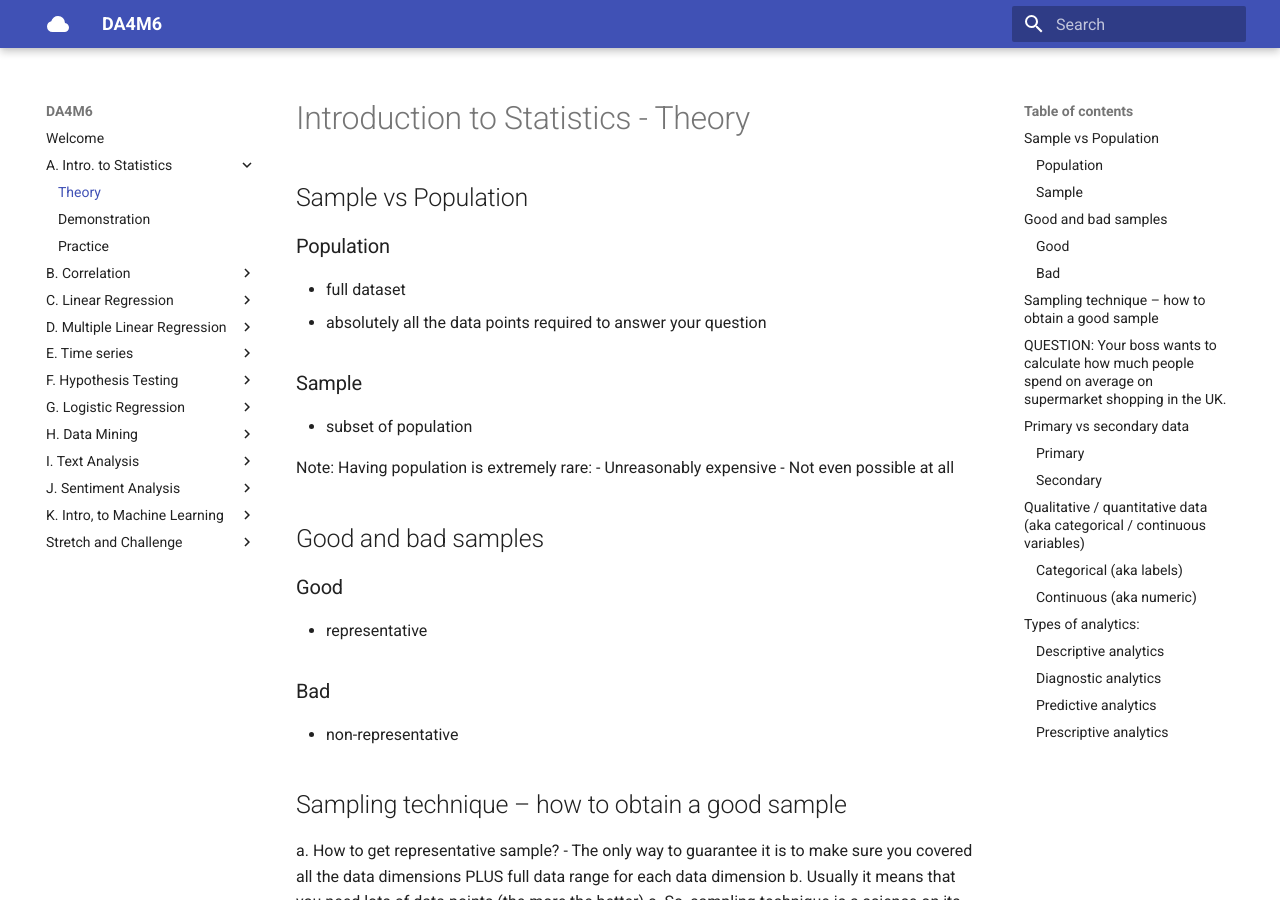
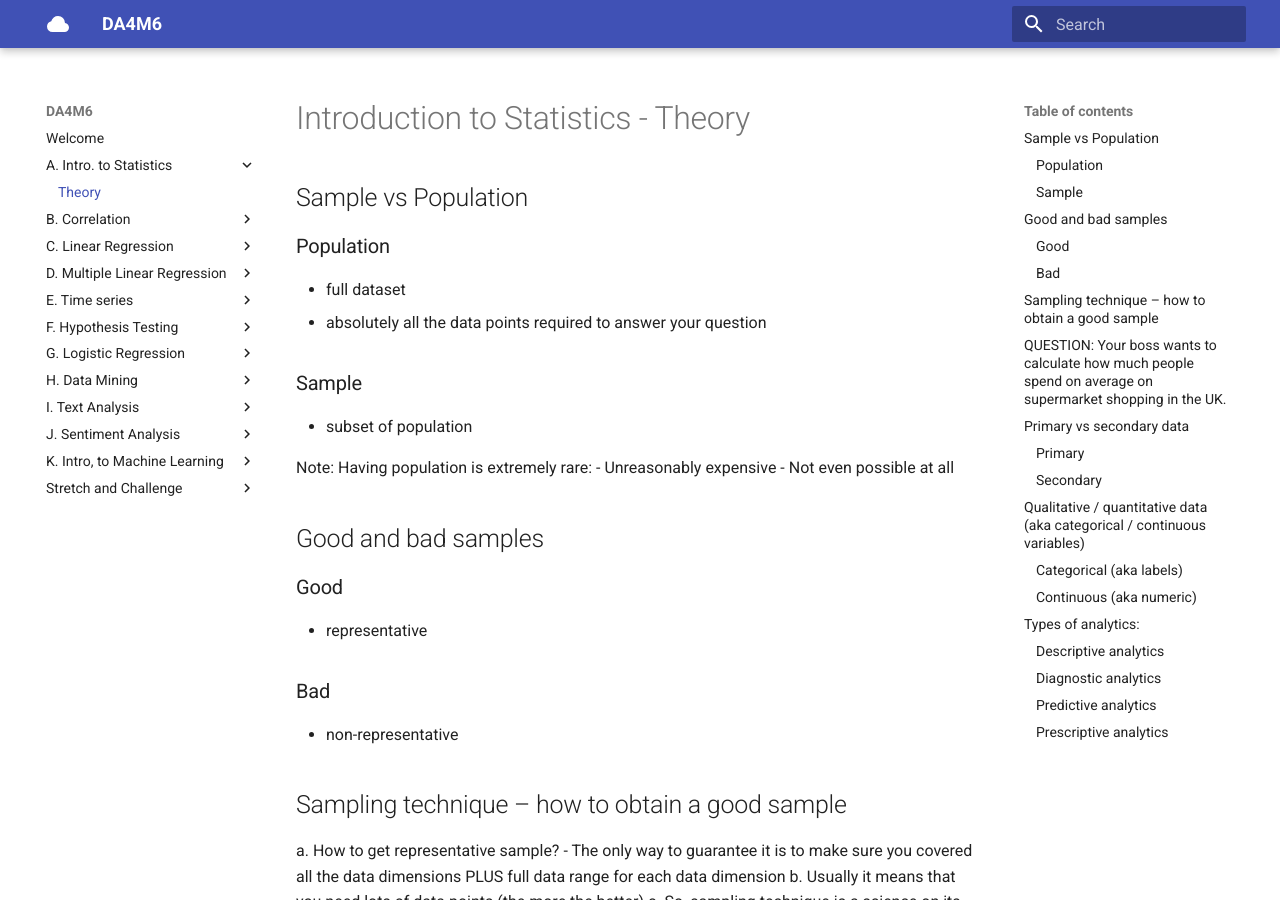
Before and after one commit to barbourians/DA4M6, an MkDocs documentation site: the page built from docs/introduction/index.md, in a window 1280 px wide and 900 px high. Built offline with MkDocs 1.6.1 and Material for MkDocs 9.7.7, drawn with Linux system fonts in a browser that asks for light colours; some of the changed lines change nothing that is shown.

Commit message:
Update mkdocs.yml

```diff
--- a/mkdocs.yml
+++ b/mkdocs.yml
@@ -7,12 +7,12 @@
   - Welcome: index.md
   - "A. Intro. to Statistics":
     - "Theory": introduction/index.md
-    - "Demonstration" : introduction/demo.md
-    - "Practice": introduction/labs.md
   - "B. Correlation":
     - "Theory": correlation/index.md
-    - "Demonstration" : correlation/demo.md
-    - "Practice": correlation/labs.md
+    - "Demonstration - Python" : correlation/demo1-python.md
+    - "Practice - Python": correlation/lab1-python.md
+    - "Demonstration - R" : correlation/demo1-r.md
+    - "Practice - R": correlation/lab1-r.md
   - "C. Linear Regression":
     - "Theory": linear-regression/index.md
     - "Demonstration" : linear-regression/demo.md
```
